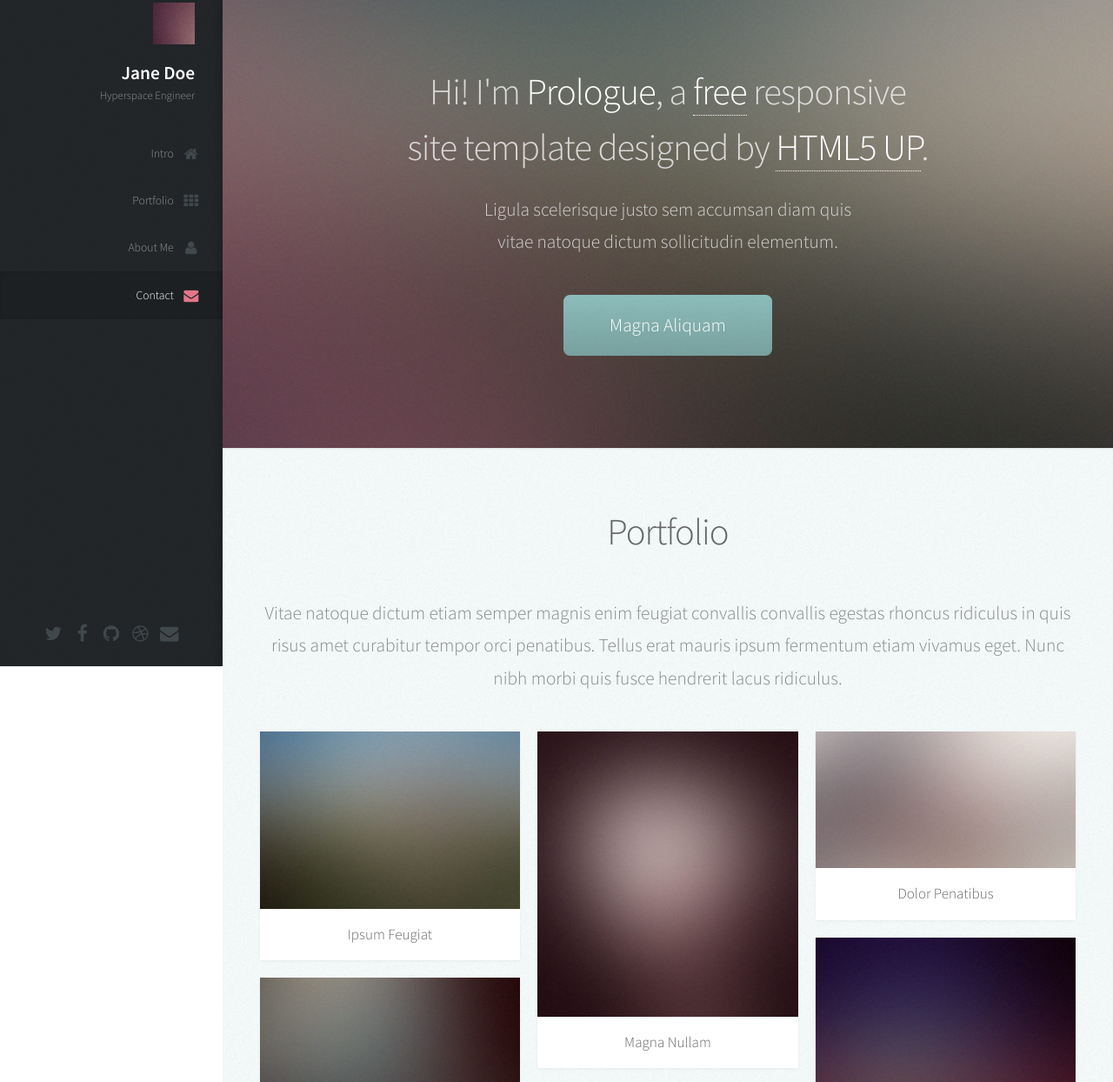
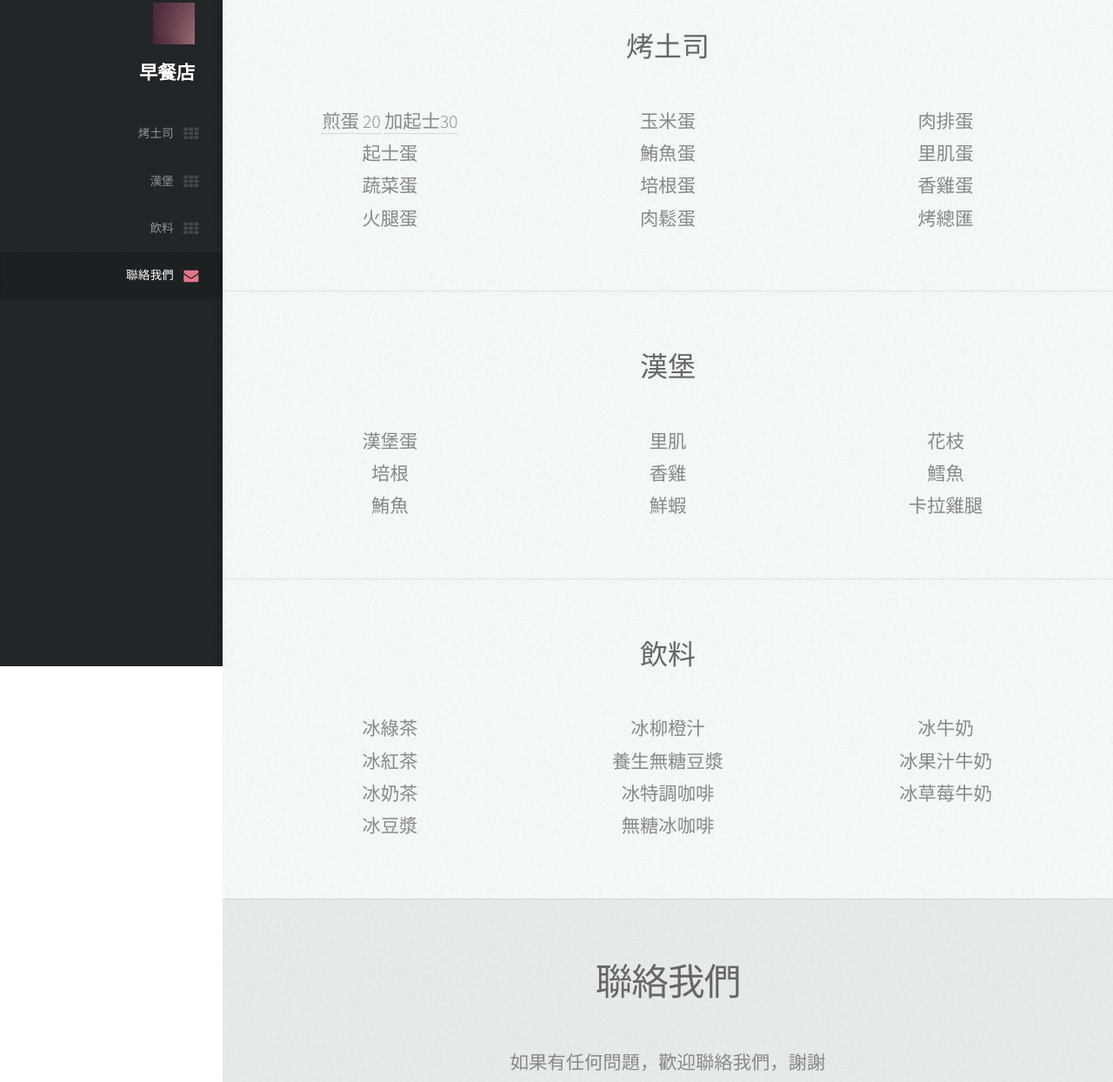
Before and after one commit to Jy-Liu/BreakFast, a plain HTML site: page index.html in a window 1280 px wide. Shown: the part 34-1278 px from the top of the page at 87% size. Drawn offline with Linux system fonts and the light colour scheme.

Commit message:
version 1.0

```diff
--- a/index.html
+++ b/index.html
@@ -24,8 +24,8 @@
 					<!-- Logo -->
 						<div id="logo">
 							<span class="image avatar48"><img src="images/avatar.jpg" alt="" /></span>
-							<h1 id="title">Jane Doe</h1>
-							<p>Hyperspace Engineer</p>
+							<h1 id="title">早餐店</h1>
+							<!-- <p>Hyperspace Engineer</p> -->
 						</div>
 
 					<!-- Nav -->
@@ -44,10 +44,12 @@
 
 							-->
 							<ul>
-								<li><a href="#top" id="top-link" class="skel-layers-ignoreHref"><span class="icon fa-home">Intro</span></a></li>
-								<li><a href="#portfolio" id="portfolio-link" class="skel-layers-ignoreHref"><span class="icon fa-th">Portfolio</span></a></li>
-								<li><a href="#about" id="about-link" class="skel-layers-ignoreHref"><span class="icon fa-user">About Me</span></a></li>
-								<li><a href="#contact" id="contact-link" class="skel-layers-ignoreHref"><span class="icon fa-envelope">Contact</span></a></li>
+								<!-- <li><a href="#top" id="top-link" class="skel-layers-ignoreHref"><span class="icon fa-home">Intro</span></a></li> -->
+								<li><a href="#toast" id="portfolio-link" class="skel-layers-ignoreHref"><span class="icon fa-th">烤土司</span></a></li>
+								<li><a href="#hamburger" id="portfolio-link" class="skel-layers-ignoreHref"><span class="icon fa-th">漢堡</span></a></li>
+								<li><a href="#drink" id="portfolio-link" class="skel-layers-ignoreHref"><span class="icon fa-th">飲料</span></a></li>
+								<!-- <li><a href="#about" id="about-link" class="skel-layers-ignoreHref"><span class="icon fa-user">About us</span></a></li> -->
+								<li><a href="#contact" id="contact-link" class="skel-layers-ignoreHref"><span class="icon fa-envelope">聯絡我們</span></a></li>
 							</ul>
 						</nav>
 
@@ -56,13 +58,13 @@
 				<div class="bottom">
 
 					<!-- Social Icons -->
-						<ul class="icons">
+						<!-- <ul class="icons">
 							<li><a href="#" class="icon fa-twitter"><span class="label">Twitter</span></a></li>
 							<li><a href="#" class="icon fa-facebook"><span class="label">Facebook</span></a></li>
 							<li><a href="#" class="icon fa-github"><span class="label">Github</span></a></li>
 							<li><a href="#" class="icon fa-dribbble"><span class="label">Dribbble</span></a></li>
 							<li><a href="#" class="icon fa-envelope"><span class="label">Email</span></a></li>
-						</ul>
+						</ul> -->
 
 				</div>
 
@@ -72,7 +74,7 @@
 			<div id="main">
 
 				<!-- Intro -->
-					<section id="top" class="one dark cover">
+<!-- 					<section id="top" class="one dark cover">
 						<div class="container">
 
 							<header>
@@ -87,22 +89,39 @@
 							</footer>
 
 						</div>
-					</section>
+					</section> -->
 
 				<!-- Portfolio -->
-					<section id="portfolio" class="two">
+					<section id="toast" class="two">
 						<div class="container">
 
-							<header>
-								<h2>Portfolio</h2>
-							</header>
-
-							<p>Vitae natoque dictum etiam semper magnis enim feugiat convallis convallis
-							egestas rhoncus ridiculus in quis risus amet curabitur tempor orci penatibus.
-							Tellus erat mauris ipsum fermentum etiam vivamus eget. Nunc nibh morbi quis
-							fusce hendrerit lacus ridiculus.</p>
+						<header><h3>烤土司</h3></header>
 
 							<div class="row">
+								<div class="4u 12u$(mobile)">
+									<div>
+										<a onclick="alert('egg')">煎蛋 20</a>
+										<a onclick="alert('cheese')">加起士30</a>
+									</div>
+									<div>起士蛋</div>
+									<div>蔬菜蛋</div>
+									<div>火腿蛋</div>
+								</div>
+								<div class="4u 12u$(mobile)">
+									<div>玉米蛋</div>
+									<div>鮪魚蛋</div>
+									<div>培根蛋</div>
+									<div>肉鬆蛋</div>
+								</div>
+								<div class="4u$ 12u$(mobile)">
+									<div>肉排蛋</div>
+									<div>里肌蛋</div>
+									<div>香雞蛋</div>
+									<div>烤總匯</div>
+								</div>
+							</div>
+
+							<!-- <div class="row">
 								<div class="4u 12u$(mobile)">
 									<article class="item">
 										<a href="#" class="image fit"><img src="images/pic02.jpg" alt="" /></a>
@@ -145,13 +164,67 @@
 										</header>
 									</article>
 								</div>
+							</div> -->
+
+						</div>
+					</section>
+
+					<section id="hamburger" class="two">
+						<div class="container">
+
+						<header><h3>漢堡</h3></header>
+
+							<div class="row">
+								<div class="4u 12u$(mobile)">
+									漢堡蛋<br/>
+									培根<br/>
+									鮪魚<br/>
+								</div>
+								<div class="4u 12u$(mobile)">
+									里肌<br/>
+									香雞<br/>
+									鮮蝦<br/>
+								</div>
+								<div class="4u$ 12u$(mobile)">
+									花枝<br/>
+									鱈魚<br/>
+									卡拉雞腿<br/>
+								</div>
+							</div>
+
+						</div>
+					</section>
+
+					<section id="drink" class="two">
+						<div class="container">
+
+						<header><h3>飲料</h3></header>
+
+							<div class="row">
+								<div class="4u 12u$(mobile)">
+									冰綠茶<br/>
+									冰紅茶<br/>
+									冰奶茶<br/>
+									冰豆漿<br/>
+								</div>
+								<div class="4u 12u$(mobile)">
+									冰柳橙汁<br/>
+									養生無糖豆漿<br/>
+									冰特調咖啡<br/>
+									無糖冰咖啡<br/>
+								</div>
+								<div class="4u$ 12u$(mobile)">
+									冰牛奶<br/>
+									冰果汁牛奶<br/>
+									冰草莓牛奶<br/>
+								</div>
 							</div>
 
 						</div>
 					</section>
 
 				<!-- About Me -->
-					<section id="about" class="three">
+					<!-- <section id="about" class="three">
 						<div class="container">
 
 							<header>
@@ -168,30 +241,27 @@
 							ornare iaculis.</p>
 
 						</div>
-					</section>
+					</section> -->
 
 				<!-- Contact -->
 					<section id="contact" class="four">
 						<div class="container">
 
 							<header>
-								<h2>Contact</h2>
+								<h2>聯絡我們</h2>
 							</header>
 
-							<p>Elementum sem parturient nulla quam placerat viverra
-							mauris non cum elit tempus ullamcorper dolor. Libero rutrum ut lacinia
-							donec curae mus. Eleifend id porttitor ac ultricies lobortis sem nunc
-							orci ridiculus faucibus a consectetur. Porttitor curae mauris urna mi dolor.</p>
+							<p>如果有任何問題，歡迎聯絡我們，謝謝</p>
 
 							<form method="post" action="#">
 								<div class="row">
-									<div class="6u 12u$(mobile)"><input type="text" name="name" placeholder="Name" /></div>
+									<div class="6u 12u$(mobile)"><input type="text" name="name" placeholder="名字" /></div>
 									<div class="6u$ 12u$(mobile)"><input type="text" name="email" placeholder="Email" /></div>
 									<div class="12u$">
-										<textarea name="message" placeholder="Message"></textarea>
+										<textarea name="message" placeholder="訊息"></textarea>
 									</div>
 									<div class="12u$">
-										<input type="submit" value="Send Message" />
+										<input type="submit" value="送出訊息" />
 									</div>
 								</div>
 							</form>
```
